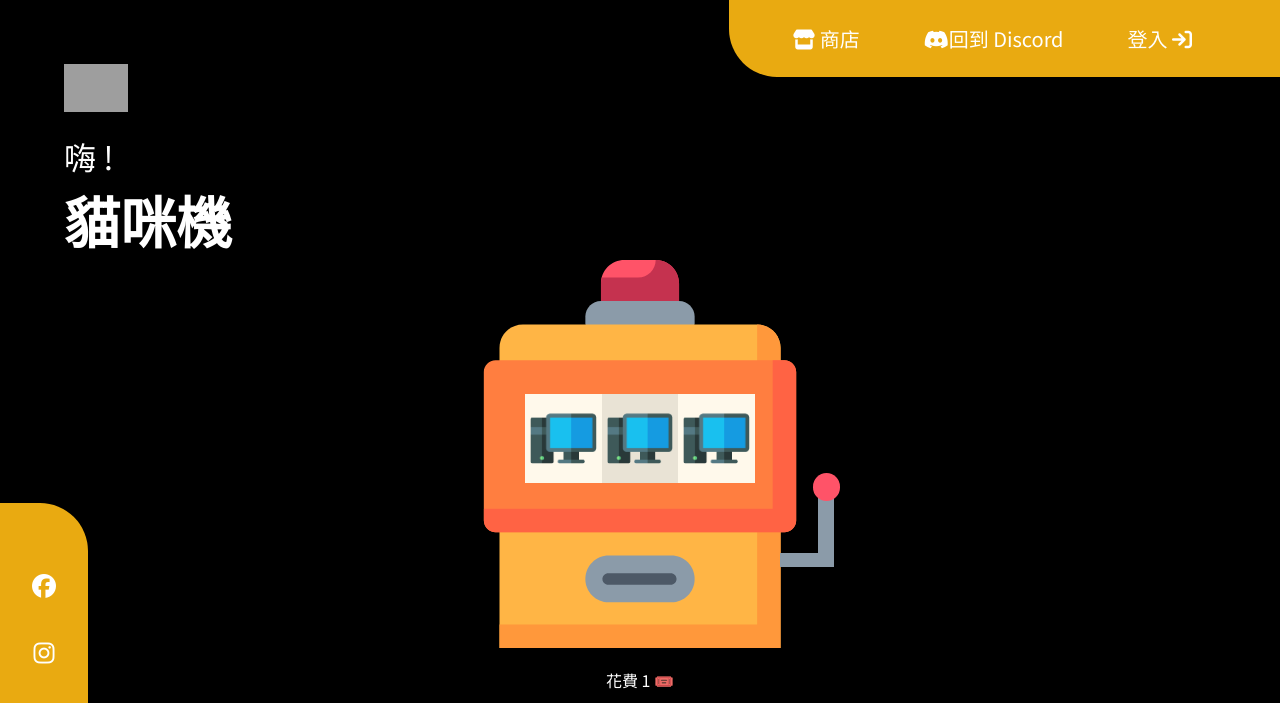
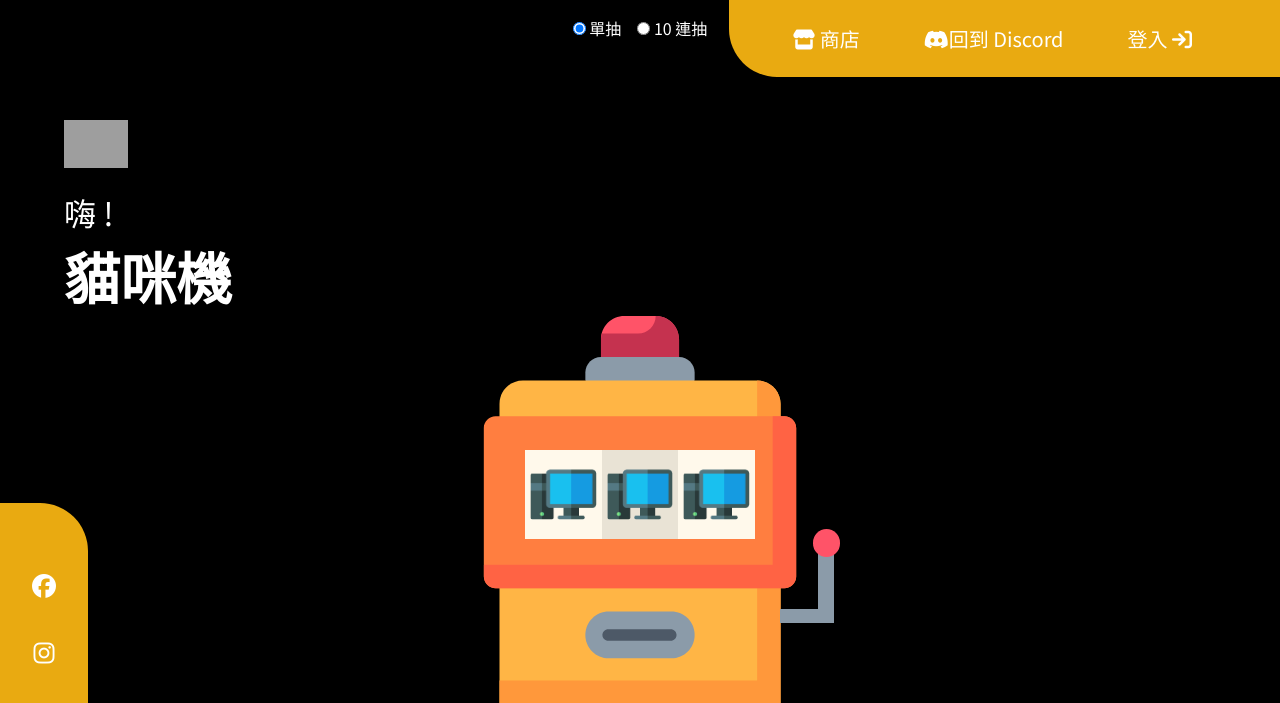
Before and after one commit to SCAICT/SCAICT-uwu, a Flask app: page /slot in a window 1280 px wide. Shown: the top 703 px of the page. Run offline with Flask 3, Linux system fonts and the light colour scheme; some libraries are stand-ins or nearby versions; grey boxes are pictures that could not be loaded.

Commit message:
slot btn

```diff
--- a/templates/slot.html
+++ b/templates/slot.html
@@ -204,12 +204,16 @@
                 background-position-y: 100%;
             }
         }
+        #mode-selector
+        {
+            display: flex;
+            justify-content: center;
+            gap: 1em;
+            margin: 1em;
+        }
     </style>
     <!-- Google tag (gtag.js) -->
-        <script
-            async
-            src="https://www.googletagmanager.com/gtag/js?id=G-F4MZSTYBW8"
-        ></script>
+    <script async src="https://www.googletagmanager.com/gtag/js?id=G-F4MZSTYBW8"></script>
     <script>
         window.dataLayer = window.dataLayer || [];
         function gtag() {
@@ -235,6 +239,14 @@
         <a href="/login">登入 <i class="fa-solid fa-arrow-right-to-bracket"></i></a>
         {% endif %}
     </nav>
+    <div id="mode-selector">
+        <label>
+            <input type="radio" name="mode" value="single" checked> 單抽
+        </label>
+        <label>
+            <input type="radio" name="mode" value="ten"> 10 連抽
+        </label>
+    </div>
     <main>
         <div>
             <img src="https://scaict.org/src/img/logo.svg" alt="" class="logo" />
@@ -318,8 +330,12 @@
         const main = document.querySelector("main");
         // pull lever when mouse down or touch start. Add class to show the lever is pulled
         let pressStartTime;
-
+        const modeSelector = document.getElementById("mode-selector");
         function handleLeverPress(e) {
+            if (modeSelector.contains(e.target)) {
+        return;
+    }
+            console.log("click", e.target);
             e.preventDefault();
             pressStartTime = Date.now();
             main.classList.add("pulled");
```
Also changed, not shown: README.md. Lines whose indentation alone changed are shown as unchanged.
